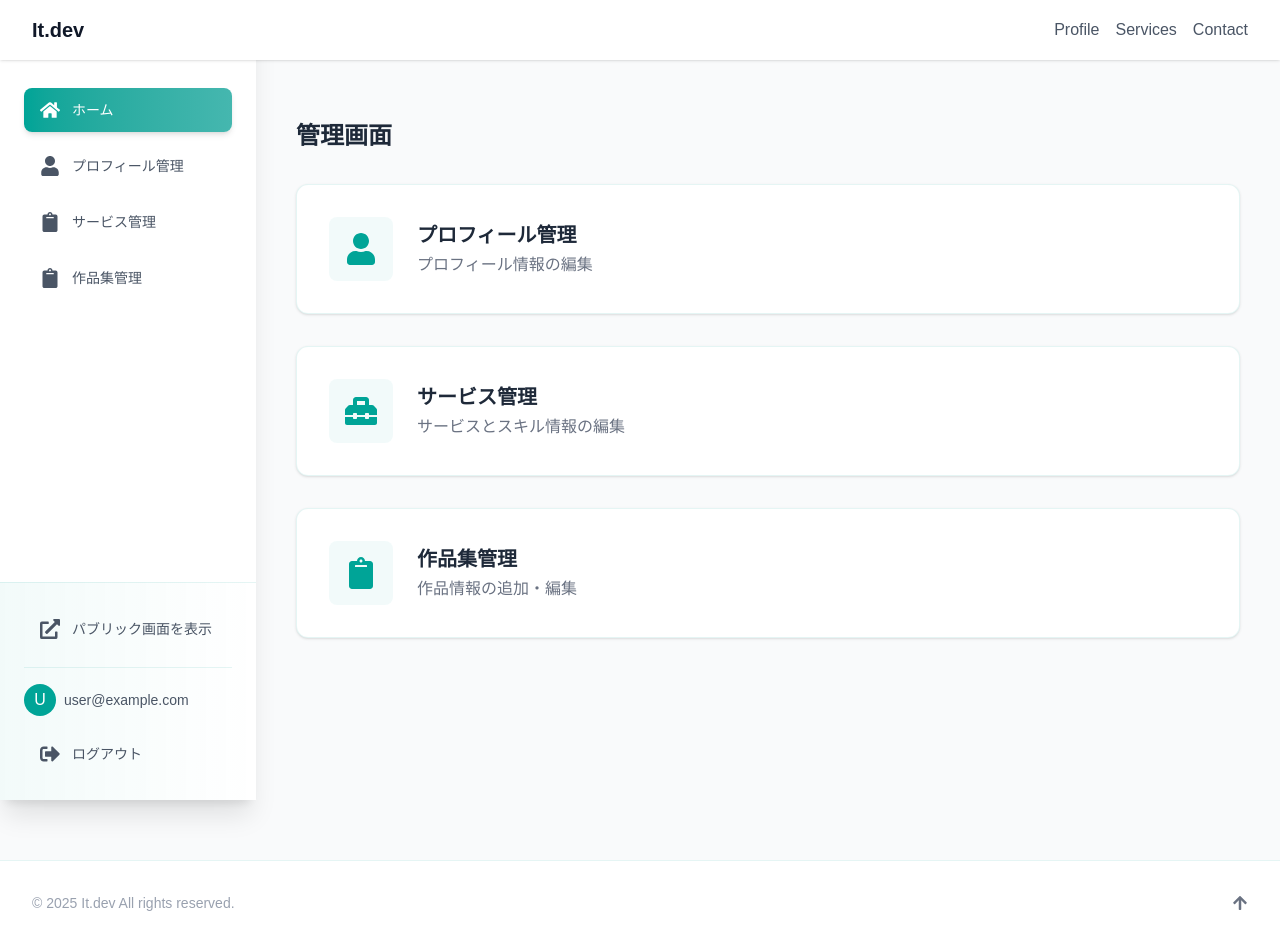
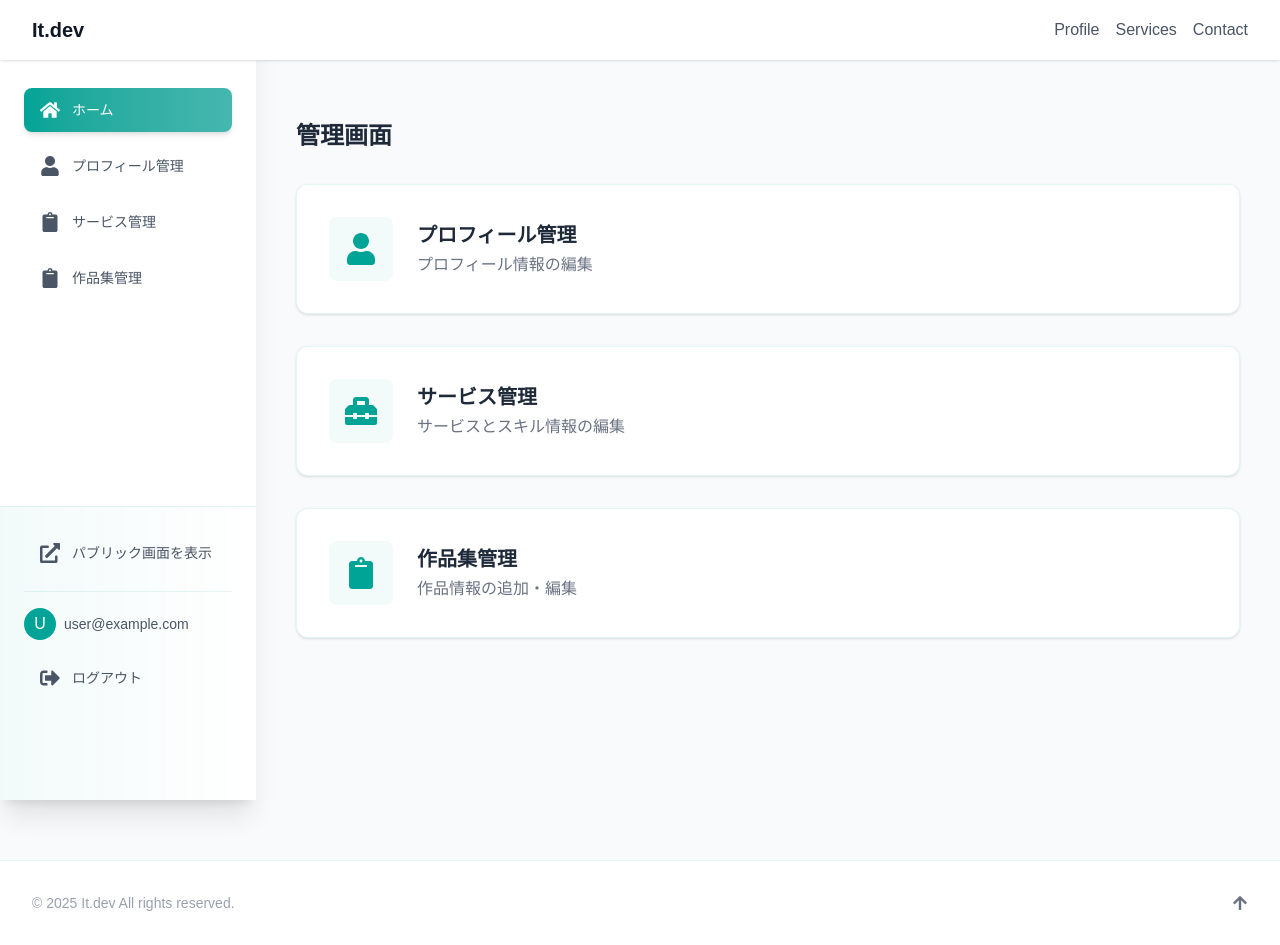
Before and after one commit to itto1018/It_homepage, a Next.js app: page /admin in a window 1280 px wide. Built offline with nearby package versions, Linux system fonts and the light colour scheme; no server answers; sample sign-in values are in the browser's storage.

Commit message:
fix: admin/lp

```diff
--- a/src/app/admin/edit/profile/page.tsx
+++ b/src/app/admin/edit/profile/page.tsx
@@ -168,12 +168,7 @@ export default function EditProfilePage() {
       if (!response.ok) {
         throw new Error("保存に失敗しました");
       }
-
       toast.success("プロフィールを保存しました");
-      // 保存成功後、1秒待ってから管理者メニューに遷移
-      setTimeout(() => {
-        router.push("/admin");
-      }, 1000);
     } catch (error) {
       console.error(error);
       toast.error("エラーが発生しました");
--- a/src/app/admin/page.tsx
+++ b/src/app/admin/page.tsx
@@ -47,7 +47,9 @@ export default async function AdminPage() {
 
   return (
     <AdminLayout>
-      <div className="p-6 md:p-10"> {/* マージンをパディングに変更 */}
+      <div className="p-6 md:p-10">
+        {" "}
+        {/* マージンをパディングに変更 */}
         <h1 className="mb-8 text-2xl font-bold text-gray-800">管理画面</h1>
         <div className="grid grid-cols-1 gap-8">
           {ADMIN_MENUS.map((menu) => (
--- a/src/components/admin/Sidebar.tsx
+++ b/src/components/admin/Sidebar.tsx
@@ -78,7 +78,7 @@ export const Sidebar = () => {
           </div>
 
           {/* フッター部分 */}
-          <div className="border-t border-[#00a497]/10 bg-gradient-to-r from-[#00a497]/5 to-transparent p-6">
+          <div className="border-t border-[#00a497]/10 bg-gradient-to-r from-[#00a497]/5 to-transparent p-6 pb-25">
             {/* パブリック画面へのリンク */}
             <Link
               href="/"
--- a/src/components/layout/AdminLayout.tsx
+++ b/src/components/layout/AdminLayout.tsx
@@ -7,7 +7,7 @@ import { Sidebar } from "@/components/admin/Sidebar";
 export function AdminLayout({ children }: { children: React.ReactNode }) {
   return (
     <AuthGuard>
-      <div className="min-h-screen bg-gray-50">
+      <div className="h-screen bg-gray-50">
         <Sidebar />
         <div className="md:pl-64">
           <main className="py-5">{children}</main>
--- a/src/components/layout/Footer.tsx
+++ b/src/components/layout/Footer.tsx
@@ -9,7 +9,7 @@ export const Footer = () => {
   };
 
   return (
-    <footer className="mt-auto bg-white border-t border-[#00a497]/10">
+    <footer className="h-15 relative z-10 bg-white border-t border-[#00a497]/10">
       <div className="mx-auto max-w-7xl px-4 py-8 sm:px-6 lg:px-8">
         <div className="flex flex-col items-center justify-between space-y-4 sm:flex-row sm:space-y-0">
           <div className="text-sm text-gray-400">
--- a/src/components/layout/Header.tsx
+++ b/src/components/layout/Header.tsx
@@ -4,7 +4,7 @@ import React from "react";
 const Header = () => {
   return (
     <>
-      <header className="sticky top-0 left-0 right-0 z-50 bg-white/95 backdrop-blur-sm shadow">
+      <header className="h-15 sticky top-0 left-0 right-0 z-50 bg-white/95 backdrop-blur-sm shadow">
         <div className="mx-auto max-w-7xl px-4 py-4 sm:px-6 lg:px-8">
           <div className="flex items-center justify-between">
             <div className="flex items-center">
```
Also changed, not shown: src/app/admin/edit/works/page.tsx (+4 -6 lines).
